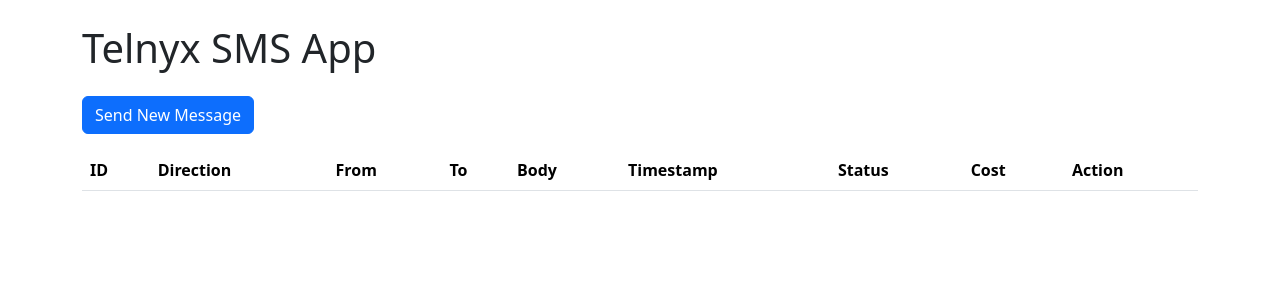
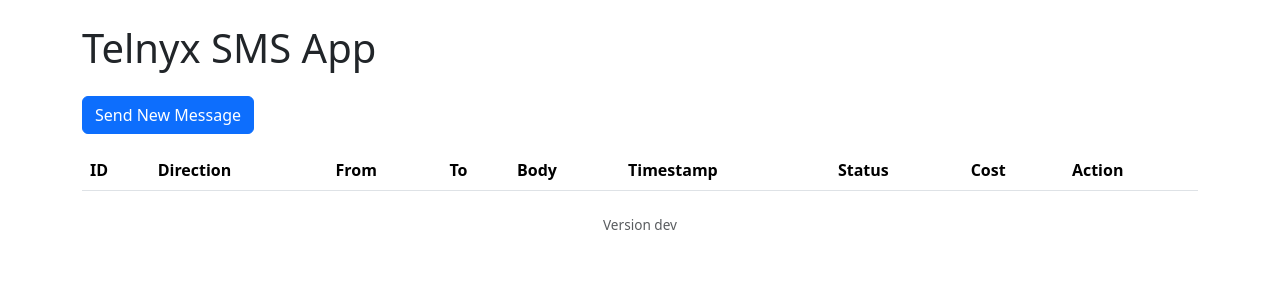
Before and after one commit to Daisy-Chat/telnyx-sms-app, a FastAPI app: page / in a window 1280 px wide. Shown: the top 300 px of the page. Run offline with FastAPI, Linux system fonts and the light colour scheme; the visitor is signed in with stand-in values (Sample User, id 1); data that the repository does not hold is empty.

Commit message:
add app version to ui

```diff
--- a/app/main.py
+++ b/app/main.py
@@ -16,6 +16,7 @@ from database import init_db, save_message, DB_FILE
 load_dotenv()
 
 # Configurations from .env
+APP_VERSION = os.getenv("APP_VERSION", "dev")  # fallback to 'dev' if missing
 APP_USERNAME = os.getenv("APP_USERNAME")
 APP_PASSWORD = os.getenv("APP_PASSWORD")
 TELNYX_API_KEY = os.getenv("TELNYX_API_KEY")
@@ -79,7 +80,7 @@ async def inbox(request: Request, user: str | RedirectResponse = Depends(get_cur
     cursor.execute("SELECT * FROM messages ORDER BY id DESC")
     messages = cursor.fetchall()
     conn.close()
-    return templates.TemplateResponse("index.html", {"request": request, "messages": messages, "flash": flash, "refresh_interval": REFRESH_INTERVAL_SECONDS})
+    return templates.TemplateResponse("index.html", {"request": request, "messages": messages, "flash": flash, "refresh_interval": REFRESH_INTERVAL_SECONDS, "app_version": APP_VERSION})
 
 @app.get("/send")
 async def send_page(request: Request, user: str | RedirectResponse = Depends(get_current_user)):
@@ -87,7 +88,7 @@ async def send_page(request: Request, user: str | RedirectResponse = Depends(get
         return user
 
     flash = request.session.pop('flash', None)
-    return templates.TemplateResponse("send.html", {"request": request, "flash": flash})
+    return templates.TemplateResponse("send.html", {"request": request, "flash": flash, "app_version": APP_VERSION})
 
 @app.post("/send-sms")
 async def send_sms(request: Request, to: str = Form(...), message: str = Form(...), user: str | RedirectResponse = Depends(get_current_user)):
--- a/app/templates/index.html
+++ b/app/templates/index.html
@@ -152,5 +152,9 @@
         </tbody>
     </table>
 
+    <footer class="text-center text-muted mt-4 mb-2" style="font-size: 0.85rem;">
+        Version {{ app_version }}
+    </footer>
+
 </body>
 </html>
--- a/app/templates/send.html
+++ b/app/templates/send.html
@@ -19,5 +19,8 @@
         <button type="submit" class="btn btn-success">Send</button>
         <a href="/" class="btn btn-secondary ms-2">Back</a>
     </form>
+    <footer class="text-center text-muted mt-4 mb-2" style="font-size: 0.85rem;">
+        Version {{ app_version }}
+    </footer>
 </body>
 </html>
```
Also changed, not shown: 1 other file.
